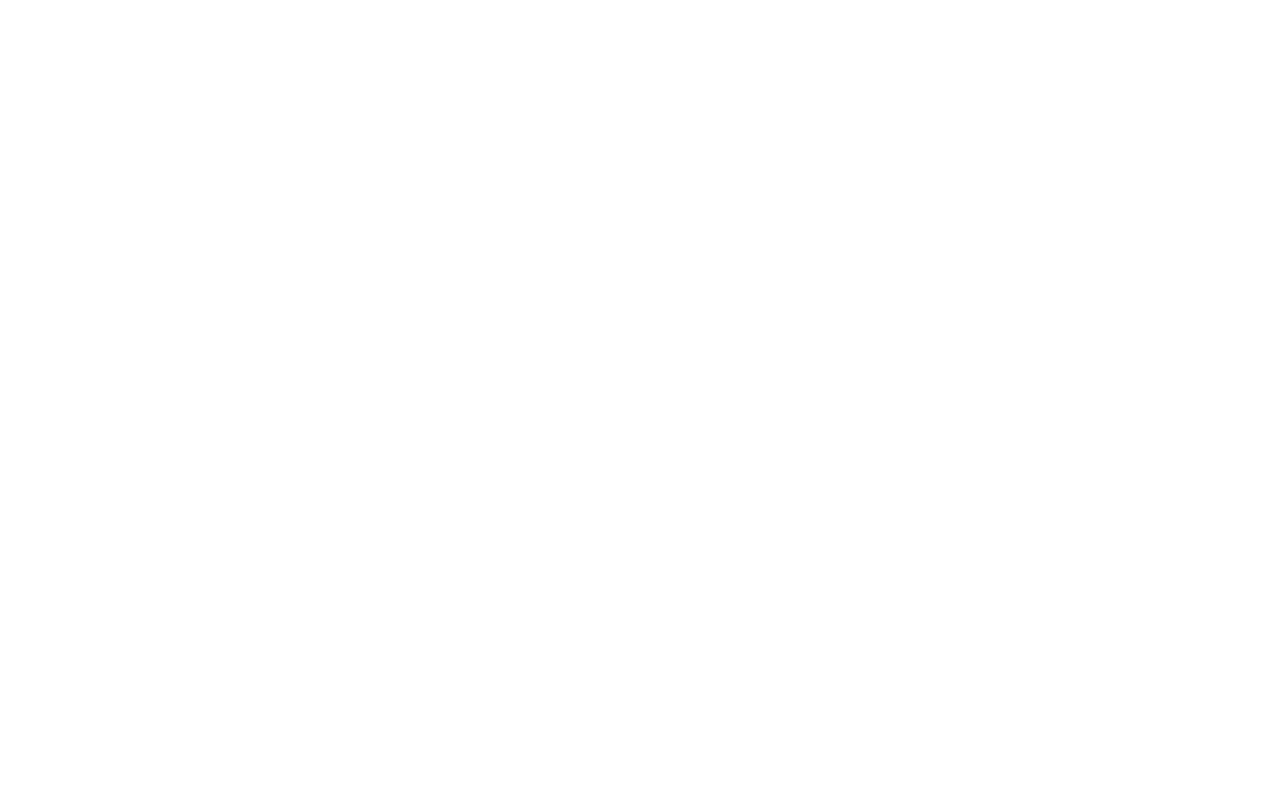
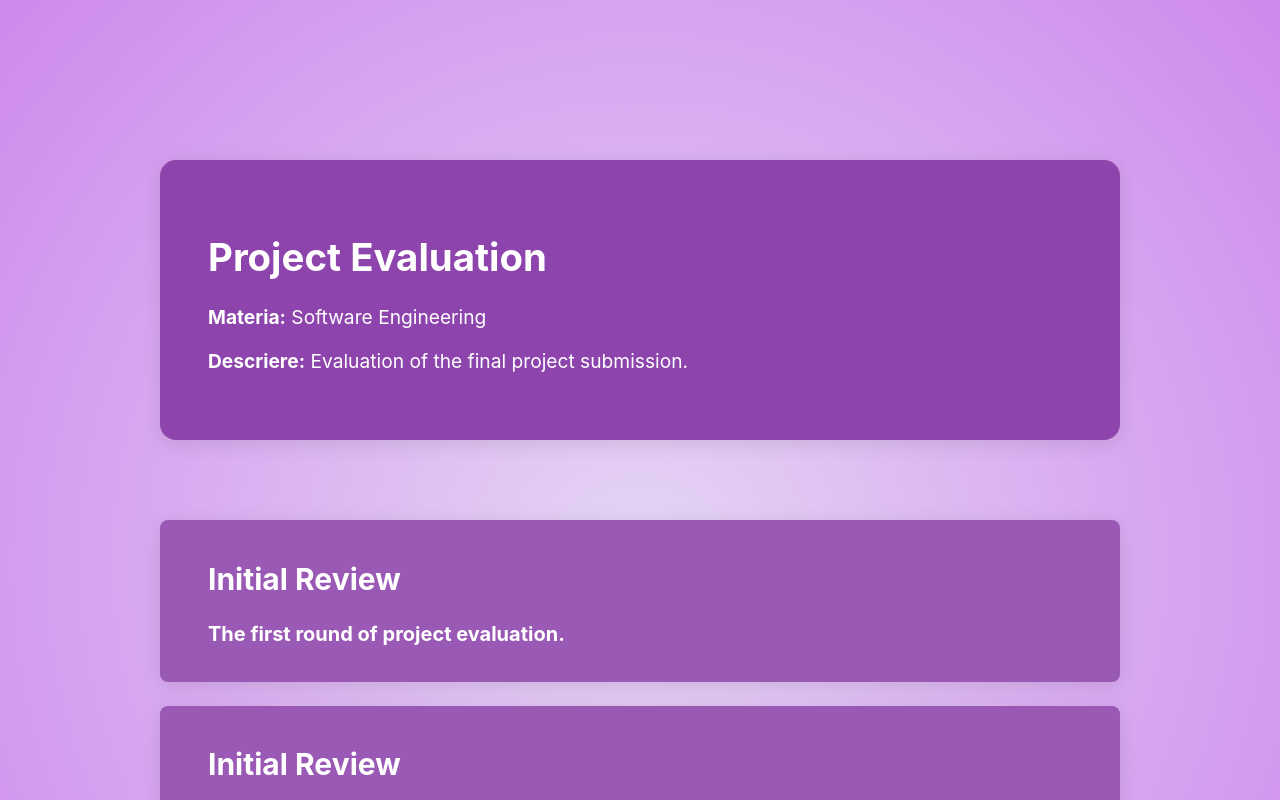
Before and after one commit to irinaLuta25/aplicatie-acordare-note, a React (Create React App) app in the folder frontend/: page /seePhases in a window 1280 px wide. Before the commit this address had no page. Shown: the top 800 px of the page. Built offline with nearby package versions, Linux system fonts and the light colour scheme.

Commit message:
am facut pagina profesorului de vizualizare a notelor echipelor, cerintelor de pe proiect de pe faze

```diff
--- a/frontend/src/App.jsx
+++ b/frontend/src/App.jsx
@@ -8,6 +8,7 @@
 import Login from "./pages/Login/Login";
 import TeacherMyAssignments from "./pages/TeacherMyAssignments/TeacherMyAssignments";
 import CreateAssignment from "./pages/CreateAssignment/CreateAssignment"
+import SeePhasesAndGrades from "./pages/SeePhasesAndGrades/SeePhasesAndGrades"
 
 function App() {
   return (
@@ -20,6 +21,7 @@
       <Route path="/evaluation/:id" element={<PhaseEvaluation />} />
       <Route path="/teacherMyAssignments" element={<TeacherMyAssignments />} />
       <Route path="/createAssignment" element={<CreateAssignment />} />
+      <Route path="/seePhases" element={<SeePhasesAndGrades />} />
     </Routes>
   );
 }
--- a/frontend/src/pages/PhaseEvaluation/PhaseEvaluation.css
+++ b/frontend/src/pages/PhaseEvaluation/PhaseEvaluation.css
@@ -1,6 +1,5 @@
 .main-assignment {
     background: radial-gradient(circle, rgba(229,213,245,1) 0%, rgba(202,122,235,1) 100%);
-
     display: flex;
     justify-content: center;
     align-items: center;
--- /dev/null
+++ b/frontend/src/pages/SeePhasesAndGrades/SeePhasesAndGrades.css
@@ -0,0 +1,80 @@
+.main-see-phases {
+    padding: 10rem;
+    background: radial-gradient(circle, rgba(229,213,245,1) 0%, rgba(202,122,235,1) 120%);
+    min-height: 100vh;
+    color: white;
+}
+
+.assigments-see-phases {
+    background: #8e44ad;
+    color: white;
+    margin-bottom: 5rem;
+    padding: 3rem;
+    font-size: 1.2rem;
+    border-radius: 1rem;
+    box-shadow: 0px 4px 20px rgba(0, 0, 0, 0.1);
+    cursor: pointer;
+}
+
+.phase {
+    background: #9b59b6;
+    color: white;
+    margin-bottom: 1.5rem;
+    padding: 1rem 1rem 1rem 3rem;
+    border-radius: 8px;
+    cursor: pointer;
+    box-shadow: 0px 4px 20px rgba(0, 0, 0, 0.1);
+}
+
+.phase-header {
+    font-size: 20px;
+    font-weight: bold;
+}
+
+.evaluation {
+    border-bottom: 1px solid #ddd;
+    background: rgba(255, 255, 255, 0.407);
+    color: white;
+    width: 60vw;
+    padding: 10px;
+    border-radius: 8px;
+    margin-top: 10px;
+}
+
+.evaluation-header {
+    display: flex;
+    justify-content: space-between;
+    cursor: pointer;
+    font-size: 18px;
+    font-weight: bold;
+}
+
+.evaluation-header span {
+    color: rgb(255, 238, 0);
+}
+
+
+.evaluation-table {
+    width: 100%;
+    border-collapse: collapse;
+    margin-top: 10px;
+    background: rgba(255, 255, 255, 0.2);
+    border-radius: 8px;
+}
+
+.evaluation-table th, .evaluation-table td {
+    padding: 10px;
+    border-bottom: 1px solid rgba(255, 255, 255, 0.3);
+    text-align: left;
+    color: #fff;
+}
+
+.evaluation-table th {
+    background: #8e44ad;
+    font-weight: bold;
+}
+
+.evaluation-table td{
+    background: #8d44ad91;
+
+}
--- /dev/null
+++ b/frontend/src/pages/SeePhasesAndGrades/SeePhasesAndGrades.jsx
@@ -0,0 +1,212 @@
+import React, { useState } from "react";
+import "./SeePhasesAndGrades.css";
+
+const evaluations = [
+  {
+    assignment: {
+      assignment_id: 1,
+      subject: "Software Engineering",
+      title: "Project Evaluation",
+      description: "Evaluation of the final project submission.",
+      phases: [
+        {
+          phase_id: 101,
+          name: "Initial Review",
+          deadline: "2024-05-15",
+          description: "The first round of project evaluation.",
+          evaluations: [
+            {
+              evaluation_id: 201,
+              user: {
+                user_id: 10,
+                first_name: "John",
+                last_name: "Doe",
+                email: "john.doe@example.com",
+                role: "jurat",
+              },
+              team: {
+                team_id: 301,
+                name: "Alpha Team",
+              },
+              grade: 8.5,
+              role: "jurat",
+            },
+            {
+              evaluation_id: 202,
+              user: {
+                user_id: 11,
+                first_name: "Jane",
+                last_name: "Smith",
+                email: "jane.smith@example.com",
+                role: "jurat",
+              },
+              team: {
+                team_id: 301,
+                name: "Alpha Team",
+              },
+              grade: 9.0,
+              role: "jurat",
+            },
+            {
+              evaluation_id: 203,
+              user: {
+                user_id: 12,
+                first_name: "Alice",
+                last_name: "Johnson",
+                email: "alice.johnson@example.com",
+                role: "jurat",
+              },
+              team: {
+                team_id: 302,
+                name: "Beta Team",
+              },
+              grade: 9.2,
+              role: "jurat",
+            },
+          ],
+        },
+        {
+            phase_id: 123,
+            name: "Initial Review",
+            deadline: "2024-05-15",
+            description: "The first round of project evaluation.",
+            evaluations: [
+              {
+                evaluation_id: 124,
+                user: {
+                  user_id: 104,
+                  first_name: "John",
+                  last_name: "Doe",
+                  email: "john.doe@example.com",
+                  role: "jurat",
+                },
+                team: {
+                  team_id: 305,
+                  name: "Alpha Team",
+                },
+                grade: 8.5,
+                role: "jurat",
+              },
+              {
+                evaluation_id: 222,
+                user: {
+                  user_id: 112,
+                  first_name: "Jane",
+                  last_name: "Smith",
+                  email: "jane.smith@example.com",
+                  role: "jurat",
+                },
+                team: {
+                  team_id: 305,
+                  name: "Alpha Team",
+                },
+                grade: 9.0,
+                role: "jurat",
+              },
+              {
+                evaluation_id: 290,
+                user: {
+                  user_id: 125,
+                  first_name: "Alice",
+                  last_name: "Johnson",
+                  email: "alice.johnson@example.com",
+                  role: "jurat",
+                },
+                team: {
+                  team_id: 370,
+                  name: "Beta Team",
+                },
+                grade: 9.2,
+                role: "jurat",
+              },
+            ],
+          },
+      ],
+    },
+  },
+];
+
+function SeePhasesAndGrades() {
+    const [activePhase, setActivePhase] = useState(null);
+    const [activeEvaluation, setActiveEvaluation] = useState(null);
+
+    const handlePhaseClick = (phaseId) => {
+      setActivePhase(activePhase === phaseId ? null : phaseId);
+    };
+
+    const handleEvaluationClick = (teamId) => {
+      setActiveEvaluation(activeEvaluation === teamId ? null : teamId);
+    };
+
+    return (
+      <div className="main-see-phases">
+        <div className="assigments-see-phases">
+          <h1>{evaluations[0].assignment.title}</h1>
+          <p><strong>Materia:</strong> {evaluations[0].assignment.subject}</p>
+          <p><strong>Descriere:</strong> {evaluations[0].assignment.description}</p>
+        </div>
+
+        {evaluations[0].assignment.phases.map((phase) => (
+          <div key={phase.phase_id} className="phase">
+            <div className="phase-header" onClick={() => handlePhaseClick(phase.phase_id)}>
+              <h2>{phase.name}</h2>
+              <p>{phase.description}</p>
+            </div>
+
+            {activePhase === phase.phase_id && (
+              <div className="phase-content">
+                {phase.evaluations.reduce((teams, evaluation) => {
+                  const teamName = evaluation.team.name;
+                  if (!teams[teamName]) {
+                    teams[teamName] = [];
+                  }
+                  teams[teamName].push(evaluation);
+                  return teams;
+                }, {}) && Object.entries(
+                  phase.evaluations.reduce((teams, evaluation) => {
+                    const teamName = evaluation.team.name;
+                    if (!teams[teamName]) {
+                      teams[teamName] = [];
+                    }
+                    teams[teamName].push(evaluation);
+                    return teams;
+                  }, {})
+                ).map(([teamName, teamEvaluations]) => (
+                  <div key={teamName} className="evaluation">
+                    <div className="evaluation-header" onClick={() => handleEvaluationClick(teamEvaluations[0].team.team_id)}>
+                      <strong>{teamName}</strong>
+                      <span>Click pentru detalii</span>
+                    </div>
+                    {activeEvaluation === teamEvaluations[0].team.team_id && (
+                      <div className="evaluation-details">
+                        <table className="evaluation-table">
+                          <thead>
+                            <tr>
+                              <th>Jurat</th>
+                              <th>Nota</th>
+                            </tr>
+                          </thead>
+                          <tbody>
+                            {teamEvaluations.map((evaluationItem, index) => (
+                              <tr key={evaluationItem.evaluation_id}>
+                                <td>Jurat {index + 1}</td>
+                                <td>{evaluationItem.grade}</td>
+                              </tr>
+                            ))}
+                          </tbody>
+                        </table>
+                      </div>
+                    )}
+                  </div>
+                ))}
+              </div>
+            )}
+          </div>
+        ))}
+      </div>
+    );
+  }
+
+
+
+export default SeePhasesAndGrades;
```
Also changed, not shown: frontend/src/components/MyAssignmentsCards/MyAssignmentsCards.css (deleted, +0 -16 lines), frontend/src/components/MyAssignmentsCards/MyAssignmentsCards.jsx (deleted, +0 -25 lines), frontend/src/pages/Phases/Phases.css (deleted, +0 -23 lines).
